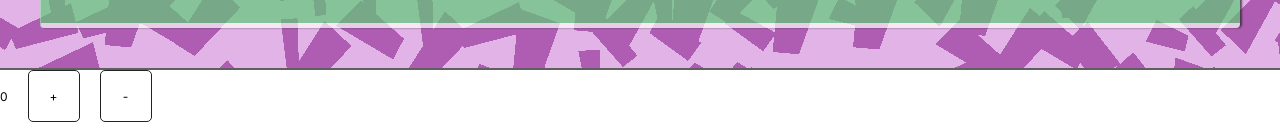
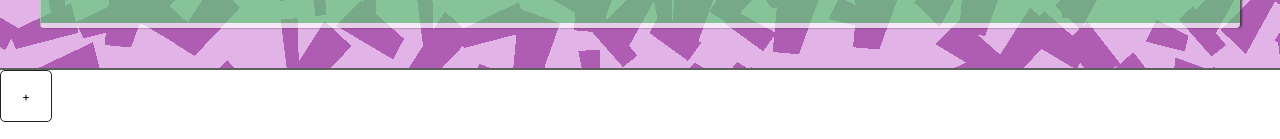
Before and after one commit to KazbekGit/ziroll-react, a React (Vite) app: page / in a window 1280 px wide. Shown: the part 1256-1395 px from the top of the page. Built offline with nearby package versions, Linux system fonts and the light colour scheme.

Commit message:
state test 2

```diff
--- a/src/components/testComponent/TestComponent.jsx
+++ b/src/components/testComponent/TestComponent.jsx
@@ -2,28 +2,16 @@ import React, { useState } from "react";
 import style from "./TestComponent.module.css";
 
 const testComponent = () => {
-  const [count, setCount] = useState(0);
+  const [sign, setSign] = useState(true);
 
-  const minus = () => {
-    setCount((prev) => prev - 1);
-    setCount((prev) => prev - 1);
-    setCount((prev) => prev - 1);
-  };
-
-  const plus = () => {
-    setCount(count + 1);
-    setCount(count + 1);
-    setCount(count + 1);
+  const handleSign = () => {
+    setSign((prev) => !prev);
   };
 
   return (
     <div className={style.wrapper}>
-      <div>{count}</div>
-      <p className={style.p} onClick={plus}>
-        +
-      </p>
-      <p className={style.p} onClick={minus}>
-        -
+      <p className={style.p} onClick={handleSign}>
+        {sign ? "+" : "-"}
       </p>
     </div>
   );
```
